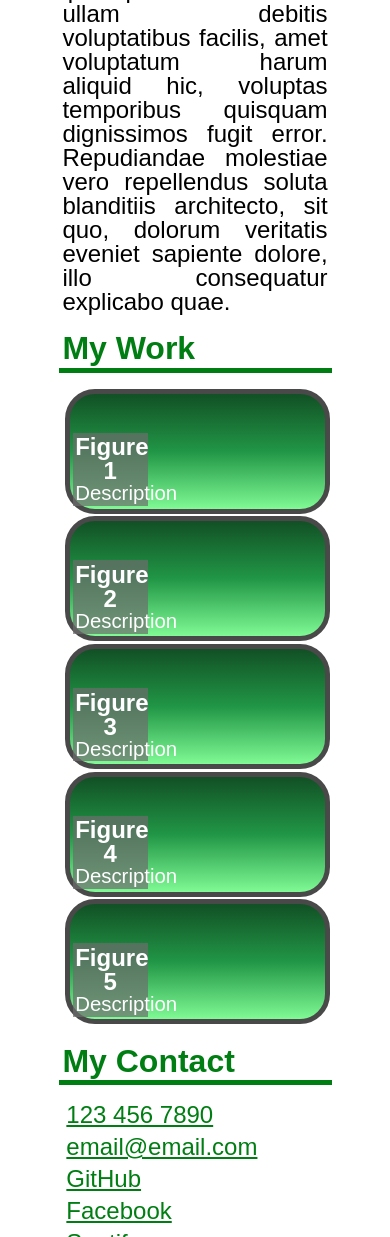
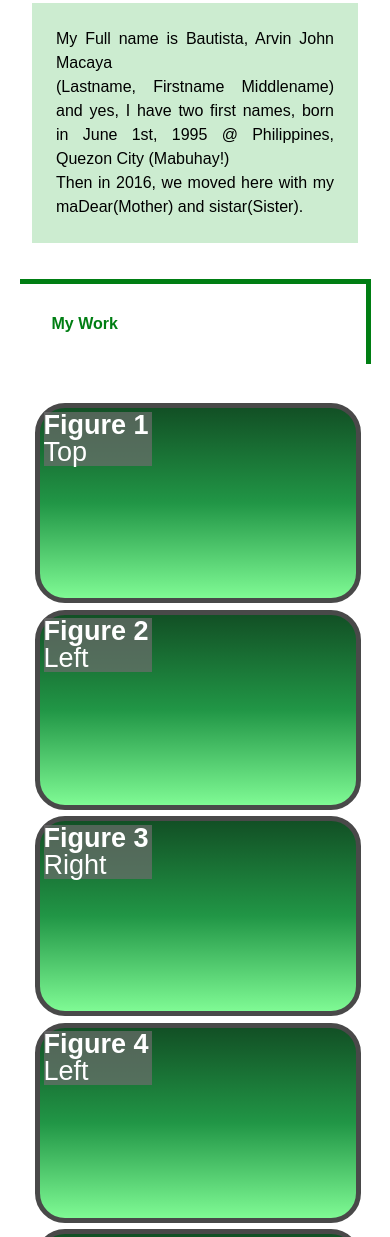
Before and after one commit to irvinek01/Homework2, a plain HTML site: page index.html in a window 390 px wide. Shown: the part 763-2000 px from the top of the page. Drawn offline with Linux system fonts and the light colour scheme.

Commit message:
Responsive media query added, Tablet & Phone screen, CSS hovers on hyperlinks and boxes

```diff
--- a/assets/css/style.css
+++ b/assets/css/style.css
@@ -1,5 +1,20 @@
-    body header {
-    font-size: 250%;
+div.Content div:hover {
+-moz-box-shadow: inset 0 0 100px 100px rgba(255, 255, 255, 0.3);
+-webkit-box-shadow: inset 0 0 100px 100px rgba(255, 255, 255, 0.3);
+box-shadow: inset 0 0 100px 100px rgba(255, 255, 255, 0.3);
+}
+a:hover {
+background-color: rgb(96, 212, 115);
+color:rgb(73, 73, 73)
+}
+
+body {
+font-size: 16px;
+}
+header {
+padding: 1em;
+font-size: 2.5rem;
+text-align: center;
 padding: 2%;
 text-align: center;
 justify-content: center;
@@ -7,37 +22,40 @@
 background-color: rgb(96, 212, 115);
 background-image: linear-gradient(rgb(127, 250, 148), rgb(33, 150, 70), rgb(18, 80, 37));
 }
-
-    body nav {
+nav {
 display: flex;
+padding: 1em;
 background-color: rgb(73, 73, 73);
+text-align: center;
+justify-content:space-evenly;
+}
+nav a {
+font-size: 120%;
+color: #ffffff;
+padding: 0.5em;
 }
 
-    body nav a {
-    font-size: 120%;
-    color: #ffffff;
-    padding: 0.9% 0.9%;
-    }
-
-    body main section div.background {
-    padding: 0.5%;
-    display: flex;
+/* Gradient Background */
+div.background {
+padding: 1em;
+width: 100%;
 align-items: center;
 height: auto;
 background-color: rgb(96, 212, 115);
 background-image: linear-gradient(rgb(127, 250, 148), rgb(33, 150, 70), rgb(18, 80, 37));
 }
 
-    /* Photo + the cool Subtitle */
+/* Photo + the Subtitle */
 img {
+display: flex;
 padding: 0.5%;
 margin: 0.5%;
 border: 3px Solid rgb(255, 255, 255);
 border-radius: 20% 20% 0 20%;
-    height: 20%;
-    width: 20%;
+height: 300px;
+width: 300px;
 }
-    body section div.background h1{
+div.background h1{
 font-size: 100%;
 margin: 0.5%;
 padding: 1%;
@@ -45,21 +63,54 @@
 color: rgb(255, 255, 255);
 }
 
-    /* main content */
-    body main section.rows div.ContentTitle {
-    font-size: 200%;
-    margin: 2.5% 15%;
-    padding: 1%;
-    }
-    body main section.rows div.Content {
-    font-size: 150%;
-    margin: 2.5% 15%;
-    padding: 1%;
+div#AboutMe.Content p {
+padding: 1.5em;
 text-align: justify;
+line-height: 1.5em;
+background-color: rgba(0, 160, 24, 0.2);
 }
 
-    /* My Work Partition */
-    section.rows div.Content div{
+/* My Work Boxes */
+section.rows {
+display: flex;
+}
+div.ContentHeading,
+div.Content {
+padding: 2em;
+}
+div.ContentHeading {
+border-right: 5px Solid  rgb(0, 126, 19);
+border-top: 5px Solid  rgb(0, 126, 19);
+color: rgb(0, 126, 19);
+margin: 1% 5%;
+text-align: right;
+}
+
+div.ContentHeading {
+flex: 0 0 200px;
+display: flex;
+justify-content: flex-end;
+}
+
+div.Content {
+flex-grow: 1;
+}
+
+div.content-row {
+width: 100%;
+display: flex;
+}
+
+div.col-1 {
+width: 100%;
+height: 300px;
+}
+
+div.col-2 {
+width: 50%;
+height: 200px;
+}
+div.Content div.content-row div.col-1, div.col-2 {
 width: 100%;
 padding: 1%;
 margin: 1%;
@@ -68,121 +119,60 @@
 background-color: rgb(96, 212, 115);
 background-image: linear-gradient(rgb(18, 80, 37), rgb(33, 150, 70), rgb(127, 250, 148));
 }
-    section.rows div.Content div:hover {
-    -moz-box-shadow: inset 0 0 100px 100px rgba(255, 255, 255, 0.3);
-    -webkit-box-shadow: inset 0 0 100px 100px rgba(255, 255, 255, 0.3);
-    box-shadow: inset 0 0 100px 100px rgba(255, 255, 255, 0.3);
-    }
-    section.rows div.Content div span {
+
+/* BoxTitles */
+div.Content div.content-row div span,
+div.Content div.content-row div span h3,
+div.Content div.content-row div span p {
+width:4em;
 background-color: rgba(109, 109, 109, 0.7);
 color: rgb(255, 255, 255);
-    width: 30%;
-    padding: 1%;
-    }
-    section.rows div.Content div span p{
-    font-size: 85%;
+font-size: 1.3em;
 }
 
-    /* My Contacts partition */
-    section.rows div.Content section p{
-    padding: 1.5%;
+#MyContact.Content {
+margin:1em;
+text-align: center;
+padding: 1em;
+background-color:rgb(73, 73, 73);;
 }
-    section.rows div.Content section p a{
-    color: rgb(0, 126, 19);
+div.Content a {
+font-size: 120%;
+color: #ffffff;
+padding: 1em;
 }
 
-    /* Tablet Screen */
-    @media screen and (max-width: 992px){
+@media screen and (max-width: 768px) {
 
-    body header {
-    flex:1;
+section.rows {
+flex-direction: column;
 }
-    body nav a {
-    text-align: center;
-    }
-    body nav {
-    justify-content: center;
-    }
-    body section div.background h1{
-    align-self: flex-end;
-    justify-content: flex-end;
-    }
-    section.rows div.ContentTitle {
-    border-bottom: 5px Solid  rgb(0, 126, 19);
-    color: rgb(0, 126, 19);
+div.ContentHeading {
+flex: 1;
+justify-content: flex-start;
 }
 
-    section.rows div.Content div.Big {
-    display: flex;
-    height: 300px;
-    }
-    section.rows div.Content div{
-    display: flex;
-    height: 125px;
-    }
-
-    section.rows div.Content div span{
-    text-align: center;
-    align-self: flex-end;
-    }
-    section.rows div.Content section p{
-    flex-direction: column;
-    }
 
 }
 
-    /* Phone Screen */
-    @media screen and (max-width: 768px){
 
-    body header {
-    flex:1;
-    }
-    body nav a {
+@media screen and (max-width: 768px) {
+
+nav a {
 text-align: center;
 }
-    body nav {
+nav {
 flex-direction: column;
 }
-
-    body section div.background {
-    justify-content: center;
-    width: 100%;
+div.content-row {
 flex-direction: column;
 }
-    img {
-    align-self: center;
+div.col-1 {
+height: 200px;
 }
-    body section div.background h1{
-    align-self: center;
+div.col-2 {
+width: 100%;
 }
 
-    /* My Work Content */
-    section.rows {
-    flex-direction: column;
-    flex: 0 0 50%;
-    max-width: 100%;
-    }
-    section.rows div.ContentTitle {
-    border-bottom: 5px Solid  rgb(0, 126, 19);
-    color: rgb(0, 126, 19);
-    }
-    section.rows div.Content div.Big {
-    display: flex;
-    height: 125px;
-    }
-
-    /* Title inside the boxes in My Work */
-    section.rows div.Content div{
-    width: 100%;
-    display: flex;
-    height: 125px;
-    }
-    section.rows div.Content div span{
-    text-align: center;
-    align-self: flex-end;
-    }
-    section.rows div.Content section p{
-    flex-direction: column;
-    }
 
 }
--- a/index.html
+++ b/index.html
@@ -16,15 +16,14 @@
         <h1>Arvin John Bautista</h1>
     </header>
 
+    <!-- Navigation Bar -->
     <nav>
         <a href="#AboutMe">About Me</a>
-        <a href="#">My Work</a>
+        <a href="#MyWork">My Work</a>
         <a href="#MyContact">My Contact</a>
         <a href="#">My Resume</a>
     </nav>
-
-<main>
-
+    <!-- Background image partition -->
     <section class="rows">
         <div class="background">
             <img src="./assets/images/pic1.jpg" alt="My Bio Picture" />
@@ -32,71 +31,83 @@
         </div>
     </section>
 
+    <!-- About Me Partition -->
     <section class="rows">
-        <div class="ContentTitle">
-            <h2 id="AboutMe">About Me</h2>
+        <div class="ContentHeading">
+            <h2>About Me</h2>
         </div>
-        <div class="Content">
-            <p>Lorem ipsum dolor sit amet consectetur adipisicing elit. Sint adipisci
-                accusamus cupiditate, dolorum eius sed ea perferendis cumque.
-                Doloribus illum possimus nihil cumque, autem eos voluptatibus mollitia
-                corrupti debitis placeat ab nulla repellat in iure facere dicta
-                officiis quibusdam maxime ratione, blanditiis praesentium ipsa quis
-                nobis. Eveniet ullam debitis voluptatibus facilis, amet voluptatum
-                harum aliquid hic, voluptas temporibus quisquam dignissimos fugit
-                error. Repudiandae molestiae vero repellendus soluta blanditiis
-                architecto, sit quo, dolorum veritatis eveniet sapiente dolore, illo
-                consequatur explicabo quae.</p>
+        <div id="AboutMe" class="Content">
+                <p>My Full name is Bautista, Arvin John Macaya<br>
+                    (Lastname, Firstname Middlename)
+                    and yes, I have two first names, born in June 1st, 1995 @ Philippines, Quezon City
+                    (Mabuhay!)<br>
+                    Then in 2016, we moved here with my maDear(Mother) and sistar(Sister). </p>
         </div>
     </section>
 
+    <!-- My Work Partition -->
     <section  class="rows">
-        <div class="ContentTitle">
-            <h2>My Work</h2>
+
+        <!-- My Work Content Title -->
+        <div class="ContentHeading">
+            <h2 id="MyWork">My Work</h2>
         </div>
+
+        <!-- My Work Content Boxes -->
         <div class="Content">
-            <div class="Big">
-                <span><h3>Figure 1</h3>
-                <p>Description</p></span>
+            <!-- 3 rows -->
+            <div class="content-row">
+            <!-- 1 column -->
+                <div class="col-1">
+                    <span><h3>Figure 1</h3>
+                        <p>Top</p></span>
+                </div>
             </div>
 
-                 <div>
+            <div class="content-row">
+            <!-- 2 columns -->
+                <div class="col-2">
                     <span><h3>Figure 2</h3>
-                    <p>Description</p></span>
+                    <p>Left</p></span>
                 </div>
-                <div>
+                <div class="col-2">
                     <span><h3>Figure 3</h3>
-                    <p>Description</p></span>
-                </div>
-                <div>
-                    <span><h3>Figure 4</h3>
-                    <p>Description</p></span>
-                </div>
-                <div>
-                    <span><h3>Figure 5</h3>
-                    <p>Description</p></span>
+                    <p>Right</p></span>
                 </div>
 
+            </div>
+
+            <div class="content-row">
+            <!-- 2 columns -->
+                <div class="col-2">
+                    <span><h3>Figure 4</h3>
+                    <p>Left</p></span>
+                </div>
+            <div class="col-2">
+                <span><h3>Figure 5</h3>
+                <p>Right</p></span>
+            </div>
+            </div>
 
         </div>
     </section>
 
+    <!-- My Contact Partition -->
     <section class="rows">
-        <div class="ContentTitle">
-            <h2 id="MyContact">My Contact</h2>
+        <!-- My Contact Title -->
+        <div class="ContentHeading">
+            <h2>My Contact</h2>
         </div>
-        <div class="Content">
-            <section>
-                <p><a href="#">123 456 7890</a></p>
-                <p><a href="#">email@email.com</a></p>
-                <p><a href="#">GitHub</a></p>
-                <p><a href="#">Facebook</a></p>
-                <p><a href="#">Spotify</a></p>
-            </section>
+        <div id="MyContact" class="Content">
+            <nav>
+                <a href="#">123 456 7890</a>
+                <a href="#">email@email.com</a>
+                <a href="#">GitHub</a>
+                <a href="#">Facebook</a>
+                <a href="#">Spotify</a>
+            </nav>
         </div>
     </section>
 
-</main>
-
 </body>
 </html>
```
Lines whose indentation alone changed are shown as unchanged.
